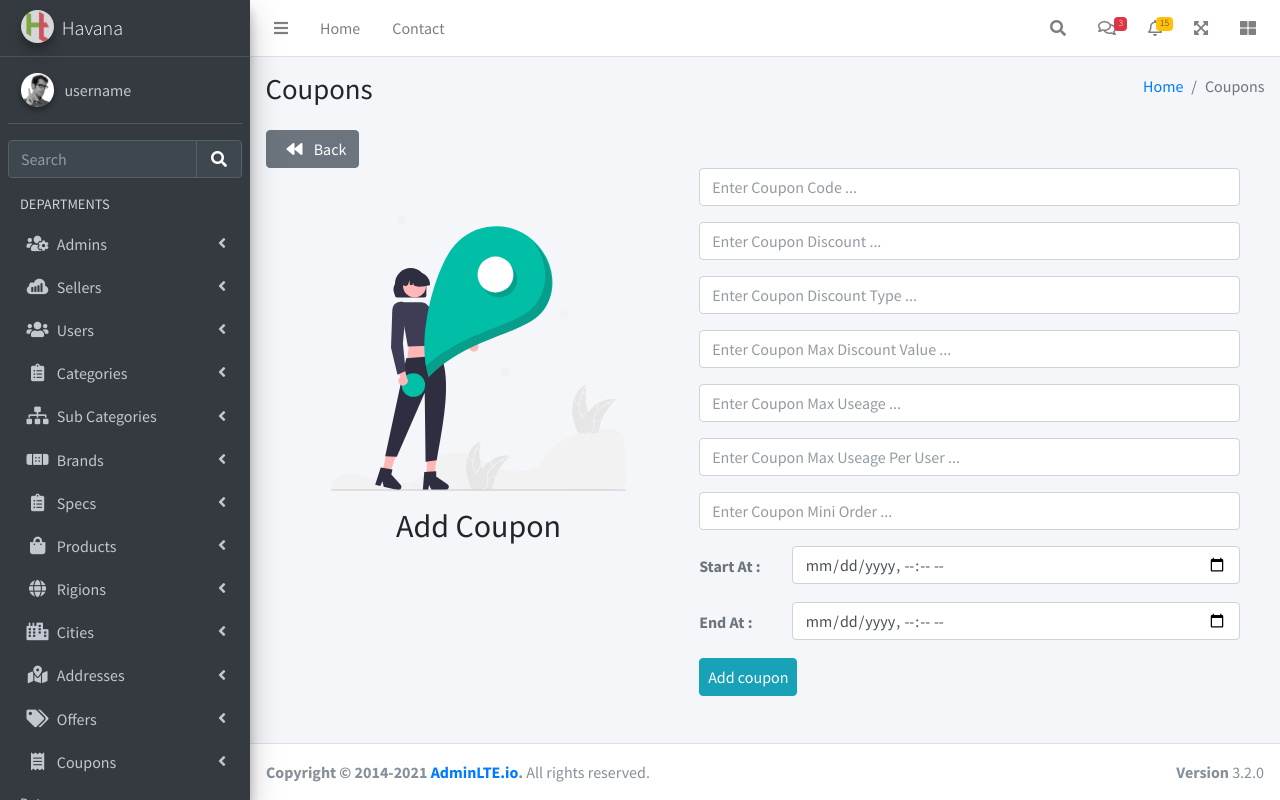
After one commit to Reham2000/E-commerce_dashboard, a PHP site: page /coupon_operations.php in a window 1280 px wide. The commit adds this page. Run offline with PHP 8.4, Linux system fonts and the light colour scheme; some libraries are stand-ins or nearby versions.

Commit message:
add coupon

```diff
--- a/App/Database/Models/Coupon.php
+++ b/App/Database/Models/Coupon.php
@@ -6,17 +6,270 @@ use App\Database\Models\Contract\Model;
 
 class Coupon extends Model implements Crud
 {
+  private $id, $code, $discount, $discount_type, $max_discount_value, $max_useage, $max_useage_per_user, $mini_order, $start_at, $end_at, $created_at, $updated_at;
   public function create(){
-
+    $query = "INSERT INTO `coupons` ( `code`, `discount`, `discount_type`, `max_discount_value`, `max_useage`, `max_useage_per_user`, `mini_order`, `start_at`, `end_at`) VALUES (?,?,?,?,?,?,?,?,?)";
+    $stmt = $this->conn->prepare($query);
+    $stmt->bind_param('sssssssss', $this->code, $this->discount,$this->discount_type, $this->max_discount_value, $this->max_useage, $this->max_useage_per_user, $this->mini_order, $this->start_at, $this->end_at);
+    return $stmt->execute();
   }
   public function read(){
     $query = "SELECT * FROM `coupons`";
     return $this->conn->query($query);
   }
   public function update(){
-
+    $query = "UPDATE `coupons` SET `code` = ? ,`discount` = ? ,`discount_type` = ? ,`max_discount_value` = ? ,`max_useage` = ? ,`max_useage_per_user` = ? ,`mini_order` = ? ,`start_at` = ? ,`end_at` = ?  WHERE `id`= ?";
+    $stmt = $this->conn->prepare($query);
+    $stmt->bind_param('sssssssssi', $this->code, $this->discount, $this->discount_type, $this->max_discount_value, $this->max_useage,$this->max_useage_per_user, $this->mini_order, $this->start_at, $this->end_at, $this->id);
+    return $stmt->execute();
   }
   public function delete(){
 
   }
+  public function getCouponById(){
+    $query = "SELECT * FROM coupons WHERE id = ?";
+    $stmt =  $this->conn->prepare($query);
+    $stmt->bind_param('i', $this->id);
+    $stmt->execute();
+    return $stmt->get_result();
+  }
+  /**
+   * Get the value of id
+   */
+  public function getId()
+  {
+    return $this->id;
+  }
+
+  /**
+   * Set the value of id
+   *
+   * @return  self
+   */
+  public function setId($id)
+  {
+    $this->id = $id;
+
+    return $this;
+  }
+
+  /**
+   * Get the value of code
+   */
+  public function getCode()
+  {
+    return $this->code;
+  }
+
+  /**
+   * Set the value of code
+   *
+   * @return  self
+   */
+  public function setCode($code)
+  {
+    $this->code = $code;
+
+    return $this;
+  }
+
+  /**
+   * Get the value of discount
+   */
+  public function getDiscount()
+  {
+    return $this->discount;
+  }
+
+  /**
+   * Set the value of discount
+   *
+   * @return  self
+   */
+  public function setDiscount($discount)
+  {
+    $this->discount = $discount;
+
+    return $this;
+  }
+
+  /**
+   * Get the value of discount_type
+   */
+  public function getDiscount_type()
+  {
+    return $this->discount_type;
+  }
+
+  /**
+   * Set the value of discount_type
+   *
+   * @return  self
+   */
+  public function setDiscount_type($discount_type)
+  {
+    $this->discount_type = $discount_type;
+
+    return $this;
+  }
+
+  /**
+   * Get the value of max_discount_value
+   */
+  public function getMax_discount_value()
+  {
+    return $this->max_discount_value;
+  }
+
+  /**
+   * Set the value of max_discount_value
+   *
+   * @return  self
+   */
+  public function setMax_discount_value($max_discount_value)
+  {
+    $this->max_discount_value = $max_discount_value;
+
+    return $this;
+  }
+
+  /**
+   * Get the value of max_useage
+   */
+  public function getMax_useage()
+  {
+    return $this->max_useage;
+  }
+
+  /**
+   * Set the value of max_useage
+   *
+   * @return  self
+   */
+  public function setMax_useage($max_useage)
+  {
+    $this->max_useage = $max_useage;
+
+    return $this;
+  }
+
+  /**
+   * Get the value of max_useage_per_user
+   */
+  public function getMax_useage_per_user()
+  {
+    return $this->max_useage_per_user;
+  }
+
+  /**
+   * Set the value of max_useage_per_user
+   *
+   * @return  self
+   */
+  public function setMax_useage_per_user($max_useage_per_user)
+  {
+    $this->max_useage_per_user = $max_useage_per_user;
+
+    return $this;
+  }
+
+  /**
+   * Get the value of mini_order
+   */
+  public function getMini_order()
+  {
+    return $this->mini_order;
+  }
+
+  /**
+   * Set the value of mini_order
+   *
+   * @return  self
+   */
+  public function setMini_order($mini_order)
+  {
+    $this->mini_order = $mini_order;
+
+    return $this;
+  }
+
+  /**
+   * Get the value of start_at
+   */
+  public function getStart_at()
+  {
+    return $this->start_at;
+  }
+
+  /**
+   * Set the value of start_at
+   *
+   * @return  self
+   */
+  public function setStart_at($start_at)
+  {
+    $this->start_at = $start_at;
+
+    return $this;
+  }
+
+  /**
+   * Get the value of end_at
+   */
+  public function getEnd_at()
+  {
+    return $this->end_at;
+  }
+
+  /**
+   * Set the value of end_at
+   *
+   * @return  self
+   */
+  public function setEnd_at($end_at)
+  {
+    $this->end_at = $end_at;
+
+    return $this;
+  }
+
+  /**
+   * Get the value of created_at
+   */
+  public function getCreated_at()
+  {
+    return $this->created_at;
+  }
+
+  /**
+   * Set the value of created_at
+   *
+   * @return  self
+   */
+  public function setCreated_at($created_at)
+  {
+    $this->created_at = $created_at;
+
+    return $this;
+  }
+
+  /**
+   * Get the value of updated_at
+   */
+  public function getUpdated_at()
+  {
+    return $this->updated_at;
+  }
+
+  /**
+   * Set the value of updated_at
+   *
+   * @return  self
+   */
+  public function setUpdated_at($updated_at)
+  {
+    $this->updated_at = $updated_at;
+
+    return $this;
+  }
 }
--- a/admin_operations.php
+++ b/admin_operations.php
@@ -111,7 +111,7 @@ if ($_SERVER['REQUEST_METHOD'] == "POST") {
       <div class="row p-3">
         <div class="col-md-5 col-sm-12 text-center my-5">
           <img src="<?= $dashboardImagesPath ?>add_user.png" alt="">
-          <h2 class="text-ingo text-center py-3"><?= isset($_GET['update']) ? 'Update' : 'Add' ?> Admin</h2>
+          <h2 class="text-ingo text-center py-3 text-capitalize"><?= isset($_GET['update']) ? 'Update' : 'Add' ?> Admin</h2>
         </div>
         <?php
         if (isset($_GET['update']) && is_numeric($_GET['update'])) {
--- a/brand_operations.php
+++ b/brand_operations.php
@@ -121,7 +121,7 @@ if ($_SERVER['REQUEST_METHOD'] == "POST") {
       <div class="row p-3">
         <div class="col-md-5 col-sm-12 text-center my-5">
           <img src="<?= $dashboardImagesPath ?>location.svg" class="w-50" alt="">
-          <h2 class="text-ingo text-center py-3"><?= isset($_GET['update']) ? 'Update' : 'Add' ?> brand</h2>
+          <h2 class="text-ingo text-center py-3 text-capitalize"><?= isset($_GET['update']) ? 'Update' : 'Add' ?> brand</h2>
         </div>
         <?php
         if (isset($_GET['update']) && is_numeric($_GET['update'])) {
--- a/category_operations.php
+++ b/category_operations.php
@@ -125,7 +125,7 @@ if ($_SERVER['REQUEST_METHOD'] == "POST") {
       <div class="row p-3">
         <div class="col-md-5 col-sm-12 text-center my-5">
           <img src="<?= $dashboardImagesPath ?>location.svg" class="w-50" alt="">
-          <h2 class="text-ingo text-center py-3"><?= isset($_GET['update']) ? 'Update' : 'Add' ?> category</h2>
+          <h2 class="text-ingo text-center py-3 text-capitalize"><?= isset($_GET['update']) ? 'Update' : 'Add' ?> category</h2>
         </div>
         <?php
         if (isset($_GET['update']) && is_numeric($_GET['update'])) {
--- a/city_operations.php
+++ b/city_operations.php
@@ -74,7 +74,7 @@ if ($_SERVER['REQUEST_METHOD'] == "POST") {
       <div class="row p-3">
         <div class="col-md-5 col-sm-12 text-center my-5">
           <img src="<?= $dashboardImagesPath ?>location.svg" class="w-50" alt="">
-          <h2 class="text-ingo text-center py-3"><?= isset($_GET['update']) ? 'Update' : 'Add' ?> city</h2>
+          <h2 class="text-ingo text-center py-3 text-capitalize"><?= isset($_GET['update']) ? 'Update' : 'Add' ?> city</h2>
         </div>
         <?php
         if (isset($_GET['update']) && is_numeric($_GET['update'])) {
--- /dev/null
+++ b/coupon_operations.php
@@ -0,0 +1,225 @@
+<?php
+$title = "Coupons";
+include "includes/init.php";
+include "includes/header.php";
+include "includes/navbar.php";
+include "includes/sidebar.php";
+
+use App\Services\Media;
+use App\Database\Models\Coupon;
+use App\Http\Requests\Validation;
+
+$coupon = new Coupon;
+$validation = new Validation;
+if (isset($_GET['delete']) && is_numeric($_GET['delete'])) {
+  $couponData = $coupon->setId($_GET['delete'])->getCouponById()->fetch_object();
+  $coupon->setId($_GET['delete'])->delete();
+  if (!is_null($couponData->image)) {
+    unlink($couponPath . $couponData->image);
+  }
+  header("location:coupons.php");
+  die;
+}
+if ($_SERVER['REQUEST_METHOD'] == "POST") {
+  if (isset($_GET['update']) && is_numeric($_GET['update'])) {
+    $couponData = $coupon->setId($_GET['update'])->getCouponById()->fetch_object();
+    $validation->setInput('title')->setValue($_POST['title'])->isChanged($couponData->title);
+    if ($validation->getChanged() == '1') {
+      $validation->setInput('title')->setValue($_POST['title'])->required()->min(2)->max(32)->unique('coupons', 'title');
+    }
+    $validation->setInput('discount')->setValue($_POST['discount'])->isChanged($couponData->discount);
+    if ($validation->getChanged() == '1') {
+      $validation->setInput('discount')->setValue($_POST['discount'])->required()->maxValue(100);
+    }
+    $validation->setInput('discount_type')->setValue($_POST['discount_type'])->isChanged($couponData->discount_type);
+    if ($validation->getChanged() == '1') {
+      $validation->setInput('discount_type')->setValue($_POST['discount_type'])->required()->min(2)->max(32);
+    }
+    $validation->setInput('start_at')->setValue($_POST['start_at'])->isChanged($couponData->start_at);
+    if ($validation->getChanged() == '1') {
+      $validation->setInput('start_at')->setValue($_POST['start_at'])->required();
+    }
+    $validation->setInput('end_at')->setValue($_POST['end_at'])->isChanged($couponData->end_at);
+    if ($validation->getChanged() == '1') {
+      $validation->setInput('end_at')->setValue($_POST['end_at'])->required()->after($_POST['start_at']);
+    }
+
+    if (empty($validation->getErrors())) {
+      $coupon->setMini_order($_POST['mini_order'])->setMax_useage_per_user($_POST['max_useage_per_user'])->setMax_useage($_POST['max_useage'])->setMax_discount_value($_POST['max_discount_value'])->setCode($_POST['code'])->setdiscount($_POST['discount'])->setDiscount_type($_POST['discount_type'])->setStart_at($_POST['start_at'])->setEnd_at($_POST['end_at']);
+      if ($coupon->setId($_GET['update'])->update()) {
+        header("location:coupon_operations.php?update={$_GET['update']}");
+        die;
+      } else {
+        $error = "<div class='alert alert-danger text-center p-1' role='alert'><h4>Something Went Wrong2</h4></div>";
+      }
+    }
+  } else {
+    $validation->setInput('code')->setValue($_POST['code'])->required()->min(6)->max(6);
+    $validation->setInput('discount')->setValue($_POST['discount'])->required()->maxValue(100);
+    $validation->setInput('discount_type')->setValue($_POST['discount_type'])->required()->min(2)->max(60);
+    $validation->setInput('max_discount_value')->setValue($_POST['max_discount_value'])->required()->max(4);
+    $validation->setInput('max_useage')->setValue($_POST['max_useage'])->required()->max(3);
+    $validation->setInput('max_useage_per_user')->setValue($_POST['max_useage_per_user'])->required()->max(1);
+    $validation->setInput('mini_order')->setValue($_POST['mini_order'])->required()->max(6);
+    $validation->setInput('start_at')->setValue($_POST['start_at'])->required();
+    if(! empty($_POST['start_at'])){
+      $validation->setInput('end_at')->setValue($_POST['end_at'])->required()->after($_POST['start_at']);
+    }else{
+      $dateError = "<p class='text-danger text-bold'>Set Start Date First</p>";
+    }
+
+
+    if (empty($validation->getErrors())) {
+      $coupon->setMini_order($_POST['mini_order'])->setMax_useage_per_user($_POST['max_useage_per_user'])->setMax_useage($_POST['max_useage'])->setMax_discount_value($_POST['max_discount_value'])->setCode($_POST['code'])->setdiscount($_POST['discount'])->setDiscount_type($_POST['discount_type'])->setStart_at($_POST['start_at'])->setEnd_at($_POST['end_at']);
+      if ($coupon->create()) {
+        header("location:coupons.php");
+        die;
+      } else {
+        $error = "<div class='alert alert-danger text-center p-1' role='alert'><h4>Something Went Wrong 2</h4></div>";
+      }
+    }
+  }
+}
+
+
+?>
+
+
+
+<!-- Content Wrapper. Contains page content -->
+<div class="content-wrapper">
+  <!-- ####breadcrumb -->
+  <?php include "includes/breadcrumb.php"; ?>
+
+  <!-- Main content -->
+  <section class="content">
+    <div class="container">
+      <!-- Add coupon -->
+      <a href="coupons.php" class="btn btn-secondary"><i class="fas fa-backward px-2"></i> Back </a>
+      <div class="row px-3">
+        <div class="col-md-5 col-sm-12 text-center my-5 ">
+          <img src="<?= $dashboardImagesPath ?>location.svg" class="w-75 " alt="">
+          <h2 class="text-ingo text-center py-3 text-capitalize"><?= isset($_GET['update']) ? 'Update' : 'Add' ?> coupon</h2>
+        </div>
+        <?php
+        if (isset($_GET['update']) && is_numeric($_GET['update'])) {
+          $couponData = $coupon->setId($_GET['update'])->getCouponById()->fetch_object();
+        ?>
+          <form action="" method="post" enctype="multipart/form-data" class="col-md-7 col-sm-12 px-3 mt-md-5">
+            <?= $error ?? '' ?>
+            <?= $message ?? '' ?>
+            <div class="form-group">
+              <input type="text" name="title" id="" value="<?= ucwords($couponData->title) ?>" class="form-control" placeholder="Enter coupon title ...">
+              <?= $validation->getMessage('title') ?>
+            </div>
+            <div class="form-group">
+              <input type="text" name="discount" value="<?= $couponData->discount ?>" id="" class="form-control" placeholder="Enter coupon Discount ...">
+              <?= $validation->getMessage('discount') ?>
+            </div>
+            <div class="form-group">
+              <input type="text" name="discount_type" id="" value="<?= ucwords($couponData->discount_type) ?>" class="form-control" placeholder="Enter coupon Discount Type ...">
+              <?= $validation->getMessage('discount_type') ?>
+            </div>
+            <div class="form-group row">
+              <div class="col-2">
+                <label for="start_at" class="text-muted pt-2">Start At : </label>
+              </div>
+              <div class="col-10">
+                <input type="datetime-local" name="start_at" value="<?= $couponData->start_at  ?>" id="start_at" class="form-control" placeholder="Enter coupon Start At ...">
+              </div>
+              <?= $validation->getMessage('start_at') ?>
+            </div>
+            <div class="form-group row">
+              <div class="col-2">
+                <label for="end_at" class="text-muted pt-2">Start At : </label>
+              </div>
+              <div class="col-10">
+                <input type="datetime-local" name="end_at" value="<?= $couponData->end_at  ?>" id="end_at" class="form-control" placeholder="Enter coupon End At ...">
+              </div>
+              <?= $validation->getMessage('end_at') ?>
+            </div>
+
+            <div class="form-group">
+              <input type="file" name="image" class="form-control" id="">
+              <?= $imageError ?? '' ?>
+            </div>
+
+
+            <input type="submit" value="Update coupon" class="btn btn-info my-2 px-2">
+          </form>
+        <?php } else { ?>
+          <form action="" method="post" enctype="multipart/form-data" class="col-md-7 col-sm-12 px-3 ">
+            <?= $error ?? '' ?>
+            <div class="form-group">
+              <input type="number" name="code" id="" value="<?= $validation->getOldValue('code') ?>" class="text-capitalize form-control" placeholder="Enter coupon Code ...">
+              <?= $validation->getMessage('code') ?>
+            </div>
+            <div class="form-group">
+              <input type="number" name="discount" value="<?= $validation->getOldValue('discount') ?>" id="" class="text-capitalize form-control" placeholder="Enter coupon Discount ...">
+              <?= $validation->getMessage('discount') ?>
+            </div>
+            <div class="form-group">
+              <input type="text" name="discount_type" id="" value="<?= $validation->getOldValue('discount_type') ?>" class="text-capitalize form-control" placeholder="Enter coupon Discount Type ...">
+              <?= $validation->getMessage('discount_type') ?>
+            </div>
+            <div class="form-group">
+              <input type="number" name="max_discount_value" value="<?= $validation->getOldValue('max_discount_value') ?>" id="" class="text-capitalize form-control" placeholder="Enter coupon max discount value ...">
+              <?= $validation->getMessage('max_discount_value') ?>
+            </div>
+            <div class="form-group">
+              <input type="number" name="max_useage" value="<?= $validation->getOldValue('max_useage') ?>" id="" class="text-capitalize form-control" placeholder="Enter coupon max useage ...">
+              <?= $validation->getMessage('max_useage') ?>
+            </div>
+            <div class="form-group">
+              <input type="number" name="max_useage_per_user" value="<?= $validation->getOldValue('max_useage_per_user') ?>" id="" class="text-capitalize form-control" placeholder="Enter coupon max useage per user ...">
+              <?= $validation->getMessage('max_useage_per_user') ?>
+            </div>
+            <div class="form-group">
+              <input type="number" name="mini_order" value="<?= $validation->getOldValue('mini_order') ?>" id="" class="text-capitalize form-control" placeholder="Enter coupon mini order ...">
+              <?= $validation->getMessage('mini_order') ?>
+            </div>
+            <div class="form-group row">
+              <div class="col-2">
+                <label for="start_at" class="text-muted pt-2">Start At : </label>
+              </div>
+              <div class="col-10">
+                <input type="datetime-local" name="start_at" value="<?= $validation->getOldValue('start_at') ?>" id="start_at" class="form-control" placeholder="Enter coupon Start At ...">
+              </div>
+              <?= $validation->getMessage('start_at') ?>
+            </div>
+            <div class="form-group row">
+              <div class="col-2">
+                <label for="end_at" class="text-muted pt-2">End At : </label>
+              </div>
+              <div class="col-10">
+                <input type="datetime-local" name="end_at" value="<?= $validation->getOldValue('end_at') ?>" id="end_at" class="form-control" placeholder="Enter coupon End At ...">
+              </div>
+              <?= $validation->getMessage('end_at') ?>
+              <?= $dateError ?? '' ?>
+            </div>
+            <input type="submit" value="Add coupon" class="btn btn-info px-2 mb-3">
+          </form>
+        <?php } ?>
+
+      </div>
+    </div><!-- /.container-fluid -->
+  </section>
+  <!-- /.content -->
+</div>
+<!-- /.content-wrapper -->
+
+
+<!-- Control Sidebar -->
+<aside class="control-sidebar control-sidebar-dark">
+  <!-- Control sidebar content goes here -->
+</aside>
+<!-- /.control-sidebar -->
+</div>
+<!-- ./wrapper -->
+
+<?php
+
+include "includes/footer.php";
+include "includes/scripts.php";
+
+?>
--- a/offer_operations.php
+++ b/offer_operations.php
@@ -134,7 +134,7 @@ if ($_SERVER['REQUEST_METHOD'] == "POST") {
       <div class="row px-3">
         <div class="col-md-5 col-sm-12 text-center my-5">
           <img src="<?= $dashboardImagesPath ?>location.svg" class="w-50" alt="">
-          <h2 class="text-ingo text-center py-3"><?= isset($_GET['update']) ? 'Update' : 'Add' ?> offer</h2>
+          <h2 class="text-ingo text-center py-3 text-capitalize"><?= isset($_GET['update']) ? 'Update' : 'Add' ?> offer</h2>
         </div>
         <?php
         if (isset($_GET['update']) && is_numeric($_GET['update'])) {
--- a/region_operations.php
+++ b/region_operations.php
@@ -86,7 +86,7 @@ if ($_SERVER['REQUEST_METHOD'] == "POST") {
       <div class="row p-3">
         <div class="col-md-5 col-sm-12 text-center my-5">
           <img src="<?= $dashboardImagesPath ?>location.svg" class="w-50" alt="">
-          <h2 class="text-ingo text-center py-3"><?= isset($_GET['update']) ? 'Update' : 'Add' ?> Region</h2>
+          <h2 class="text-ingo text-center py-3 text-capitalize"><?= isset($_GET['update']) ? 'Update' : 'Add' ?> Region</h2>
         </div>
         <?php
         if (isset($_GET['update']) && is_numeric($_GET['update'])) {
--- a/seller_operations.php
+++ b/seller_operations.php
@@ -114,7 +114,7 @@ if ($_SERVER['REQUEST_METHOD'] == "POST") {
       <div class="row p-3">
         <div class="col-md-5 col-sm-12 text-center my-5">
           <img src="<?= $dashboardImagesPath ?>add_user.png" alt="">
-          <h2 class="text-ingo text-center py-3"><?= isset($_GET['update']) ? 'Update' : 'Add' ?> Admin</h2>
+          <h2 class="text-ingo text-center py-3 text-capitalize"><?= isset($_GET['update']) ? 'Update' : 'Add' ?> Admin</h2>
         </div>
         <?php
         if (isset($_GET['update']) && is_numeric($_GET['update'])) {
--- a/spec_operations.php
+++ b/spec_operations.php
@@ -65,7 +65,7 @@ if ($_SERVER['REQUEST_METHOD'] == "POST") {
       <div class="row p-3">
         <div class="col-md-5 col-sm-12 text-center my-5">
           <img src="<?= $dashboardImagesPath ?>location.svg" class="w-50" alt="">
-          <h2 class="text-ingo text-center py-3"><?= isset($_GET['update']) ? 'Update' : 'Add' ?> spec</h2>
+          <h2 class="text-ingo text-center py-3 text-capitalize"><?= isset($_GET['update']) ? 'Update' : 'Add' ?> spec</h2>
         </div>
         <?php
         if (isset($_GET['update']) && is_numeric($_GET['update'])) {
--- a/subCategory_operations.php
+++ b/subCategory_operations.php
@@ -132,7 +132,7 @@ if ($_SERVER['REQUEST_METHOD'] == "POST") {
       <div class="row p-3">
         <div class="col-md-5 col-sm-12 text-center my-5">
           <img src="<?= $dashboardImagesPath ?>location.svg" class="w-50" alt="">
-          <h2 class="text-ingo text-center py-3"><?= isset($_GET['update']) ? 'Update' : 'Add' ?> Sub Category</h2>
+          <h2 class="text-ingo text-center py-3 text-capitalize"><?= isset($_GET['update']) ? 'Update' : 'Add' ?> Sub Category</h2>
         </div>
         <?php
         if (isset($_GET['update']) && is_numeric($_GET['update'])) {
--- a/user_operations.php
+++ b/user_operations.php
@@ -97,7 +97,7 @@ if ($_SERVER['REQUEST_METHOD'] == "POST") {
       <div class="row p-3">
         <div class="col-md-5 col-sm-12 text-center my-5">
           <img src="<?= $dashboardImagesPath ?>add_user.png" alt="">
-          <h2 class="text-ingo text-center py-3"><?= isset($_GET['update']) ? 'Update' : 'Add' ?> user</h2>
+          <h2 class="text-ingo text-center py-3 text-capitalize"><?= isset($_GET['update']) ? 'Update' : 'Add' ?> user</h2>
         </div>
         <?php
         if (isset($_GET['update']) && is_numeric($_GET['update'])) {
```
